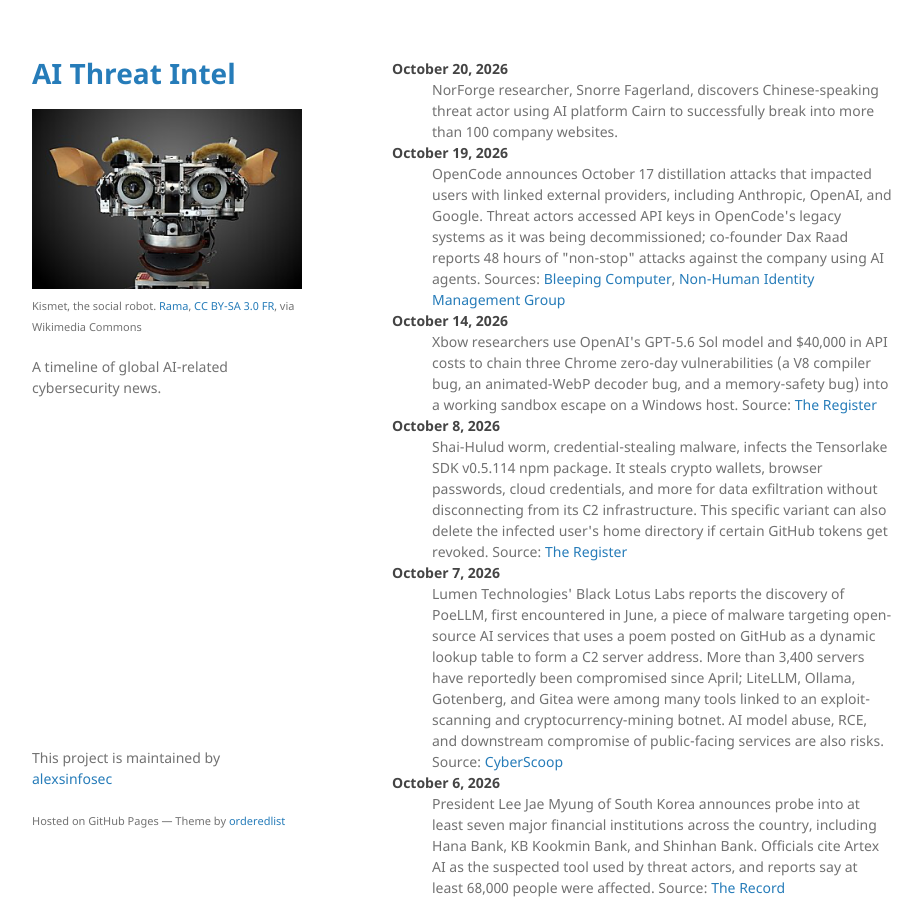
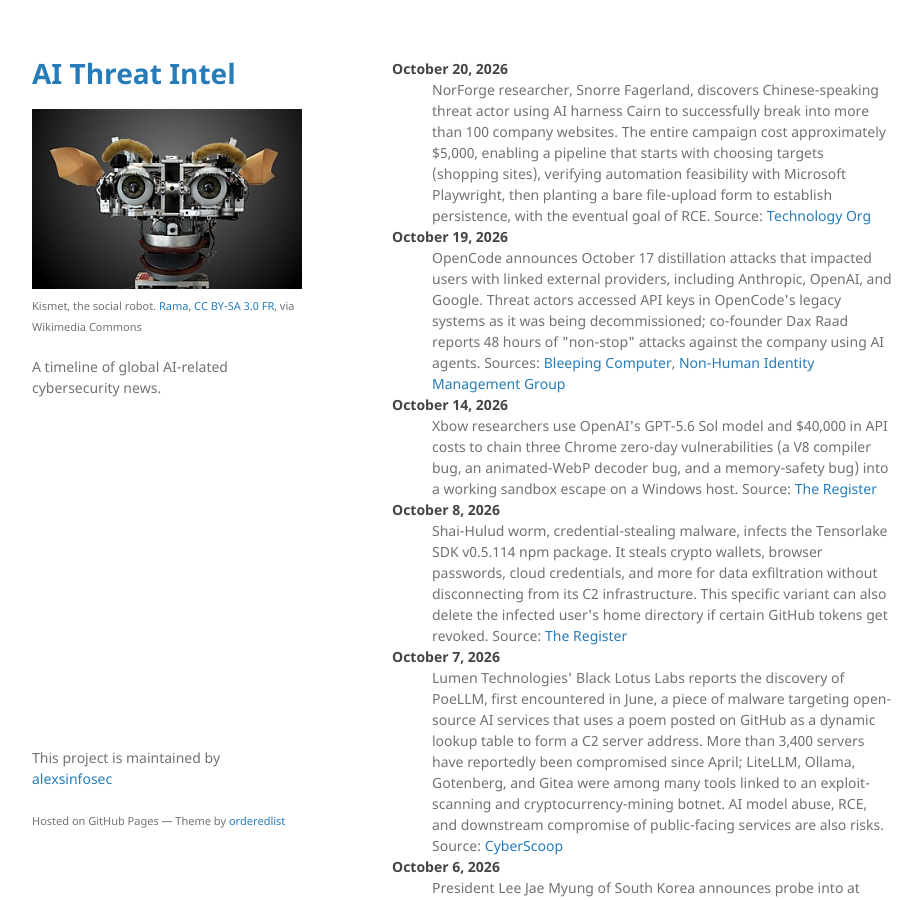
Before and after one commit to alexsinfosec/aithreatintel, a Jekyll site: the page built from index.md, in a window 1280 px wide and 900 px high. Shown: the whole window, without its empty margins (178-1100 px from the left). Built offline with Jekyll 4.4.1, drawn with Linux system fonts in a browser that asks for light colours.

Commit message:
Update incident report with detailed threat actor analysis
Expanded details on the discovery of a Chinese-speaking threat actor using AI to breach multiple websites, including the methodology and cost of the campaign.

```diff
--- a/index.md
+++ b/index.md
@@ -4,7 +4,7 @@ layout: default
 
 <dl>
 <dt>October 20, 2026</dt>
-<dd>NorForge researcher, Snorre Fagerland, discovers Chinese-speaking threat actor using AI platform Cairn to successfully break into more than 100 company websites. </dd>
+<dd>NorForge researcher, Snorre Fagerland, discovers Chinese-speaking threat actor using AI harness Cairn to successfully break into more than 100 company websites. The entire campaign cost approximately $5,000, enabling a pipeline that starts with choosing targets (shopping sites), verifying automation feasibility with Microsoft Playwright, then planting a bare file-upload form to establish persistence, with the eventual goal of RCE. Source: <a href="https://www.technology.org/2026/10/20/hacker-ai-agents-cairn-100-websites-deere-sharkninja-cummins/" target="_blank">Technology Org</a></dd>
 <dt>October 19, 2026</dt>
 <dd>OpenCode announces October 17 distillation attacks that impacted users with linked external providers, including Anthropic, OpenAI, and Google. Threat actors accessed API keys in OpenCode's legacy systems as it was being decommissioned; co-founder Dax Raad reports 48 hours of "non-stop" attacks against the company using AI agents. Sources: <a href="https://www.bleepingcomputer.com/news/security/opencode-hack-exposes-api-keys-amid-ai-distillation-attacks/">Bleeping Computer</a>, <a href="https://nhimg.org/opencode-console-breach-2026-stored-llm-api-keys" target="_blank">Non-Human Identity Management Group</a></dd>
 <dt>October 14, 2026</dt>
```
